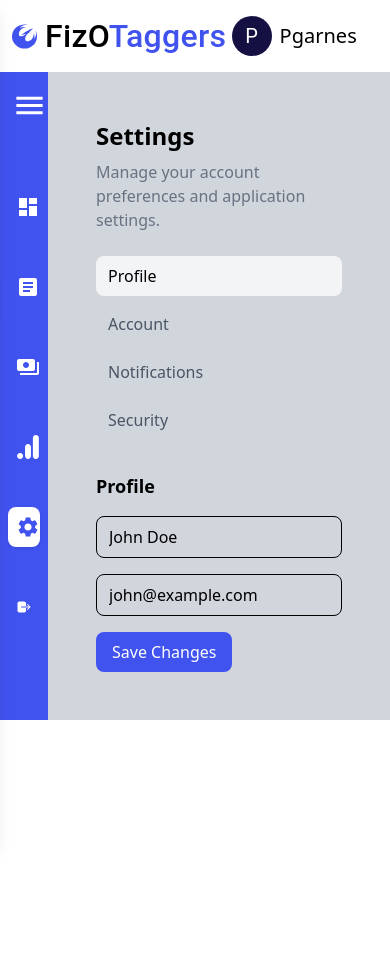
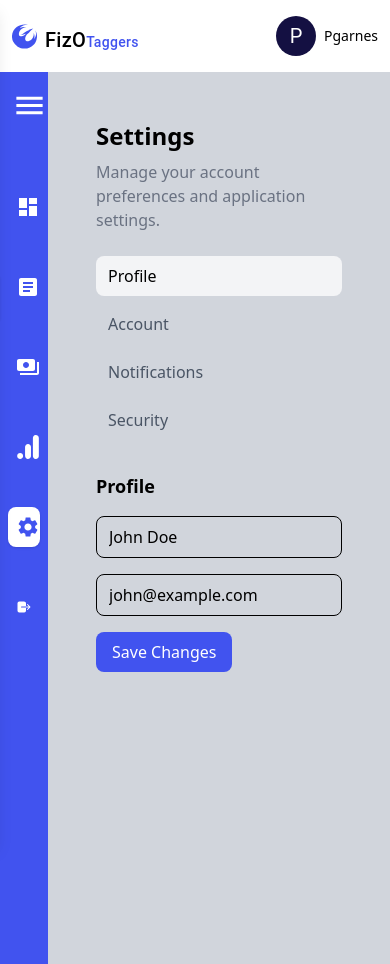
Before and after one commit to Intellcoder/FizO_Project, a React (Vite) app in the folder frontend/: page /settings in a window 390 px wide. Before the commit the page ends 844 px from the top, so only its background shows below. Built offline with nearby package versions, Linux system fonts and the light colour scheme.

Commit message:
settings.tsx

```diff
--- a/frontend/src/components/Header.tsx
+++ b/frontend/src/components/Header.tsx
@@ -38,16 +38,18 @@ const Header = () => {
 
   return (
     <div className="bg-white p-3 flex justify-between items-center shadow-xl box-border">
-      <div className="flex items-center">
+      <div className="flex items-center text-[12px]">
         <span className="mr-2">
           <FaPhoenixSquadron size={25} className="text-primary" />
         </span>
-        <Typography sx={{ fontWeight: 500, fontSize: "2rem" }}>
-          FizO
-          <span className="text-primary">Taggers</span>
+        <Typography sx={{ fontWeight: 500, fontSize: "2rem" }} >
+         <span className="text-[20px] md:text-3xl">
+           FizO
+         </span>
+          <span className="text-primary text-sm md:text-3xl">Taggers</span>
         </Typography>
       </div>
-      <div className="flex  justify-between  w-[40%]">
+      <div className="flex  justify-between xl:w-[40%]  md:w-[60%]">
         <div className="hidden md:flex border-1 box rounded-full items-center  px-2  shadow-2xl">
           <input
             type="text"
@@ -60,11 +62,11 @@ const Header = () => {
           <BiBell size={40} />
         </div>
 
-        <div className=" items-center flex">
+        <div className=" items-center flex ">
 
           {/*avartar*/}
-          <Avatar {...stringAvatar(formattedName)} />
-          <p className="ml-2 text-xl font-medium">{formattedName}</p>
+          <Avatar {...stringAvatar(formattedName)} sizes="sm" />
+          <p className="ml-2 md:text-xl font-medium text-sm">{formattedName}</p>
         </div>
 
       </div>
--- a/frontend/src/pages/Settings.tsx
+++ b/frontend/src/pages/Settings.tsx
@@ -4,7 +4,7 @@ export default function SettingsPage() {
   const [active, setActive] = useState("profile");
 
   return (
-    <div className="p-6 max-w-4xl mx-auto">
+    <div className="p-6 max-w-4xl mx-auto min-h-screen">
       <h1 className="text-2xl font-bold mb-2">Settings</h1>
       <p className="text-gray-500 mb-6">
         Manage your account preferences and application settings.
--- a/frontend/src/user/DashBoard.tsx
+++ b/frontend/src/user/DashBoard.tsx
@@ -48,7 +48,7 @@ const AdminDashBoard = () => {
           <StatsCard
             title="Total Hours Worked"
             icon={<MdLockClock color="green" />}
-            value={formatSeconds(totalTime?.totalSeconds).toString()}
+            value={formatSeconds(user?.totalSeconds).toString()}
           />
         </motion.div>
         <motion.div
```
